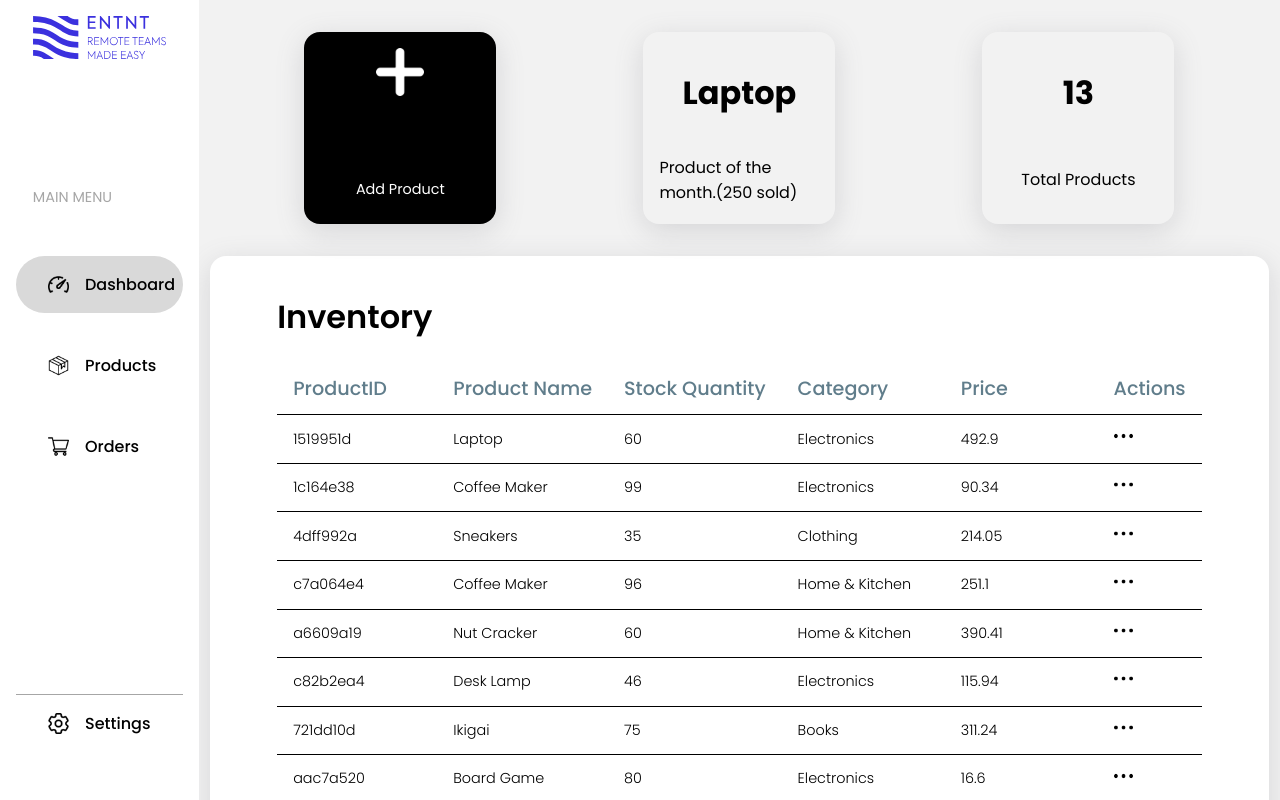
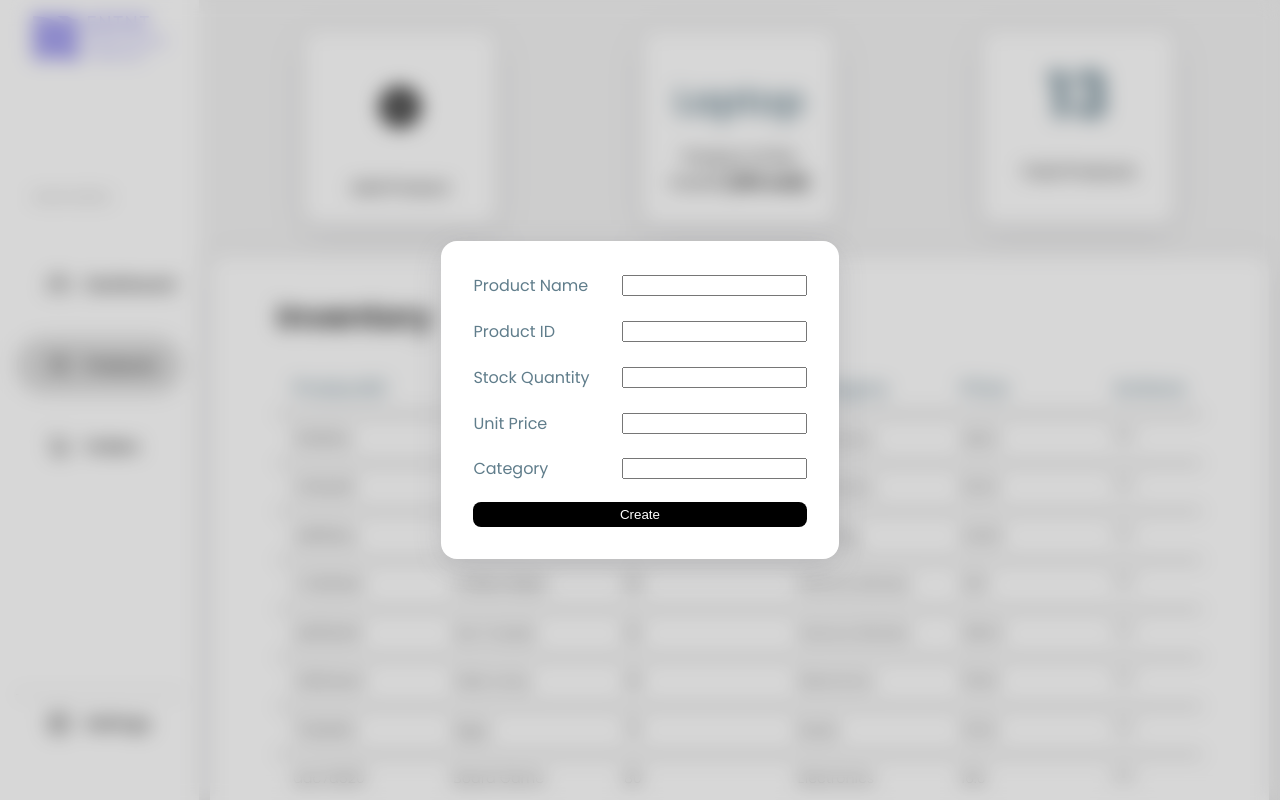
Before and after one commit to justShashank57/ultimate_erp, a React (Create React App) app: page /products in a window 1280 px wide. Both pictures are taken after a click on the element "Add Product". Built offline with nearby package versions, Linux system fonts and the light colour scheme.

Commit message:
Desktop version completed

```diff
--- a/public/style.css
+++ b/public/style.css
@@ -290,7 +290,7 @@
     backdrop-filter: blur(10px);
     z-index: 3;
 }
-#layerRoot div{
+#layerRoot>div{
     background-color: var(--color-white);
     padding: 2rem;
     border-radius: 1rem;
@@ -347,9 +347,8 @@
     border-radius: 1rem;
     height: 10rem;
     display: flex;
-    flex-direction: column;
     align-items: center;
-    justify-content: space-between;
+    /* justify-content: space-between; */
     padding: 1rem;
 }
 .edit{
@@ -390,15 +389,70 @@
     box-shadow: rgba(100, 100, 111, 0.2) 0px 7px 29px 0px;
 }
 #add{
-    background-color: black;
+    background-color: white;
     display: flex;
     flex-direction: column;
     align-items: center;
-    justify-content: center;
+    justify-content:end;
+    gap: 2.5rem;
+}
+#add img{
+    width: 2.5rem;
 }
 #add p{
-    color: white;
     margin: 0;
     padding: 0.5rem;
-    font-size: 0.9rem;
+    font-size: 1rem;
 }
+#pom{
+    display: flex;
+    flex-direction: column;
+    background-color: white;
+}
+#pom h1{
+     font-size: 2.3rem;
+     font-weight: 600;
+     color: var(--color-blue-grey);
+     margin-bottom: 0;
+}
+#pom p{
+    text-align: center;
+}
+#totalProducts{
+    display: flex;
+    flex-direction: column;
+    background-color: white;
+}
+#totalProducts h1{
+    font-size: 4rem;
+    margin: 0;
+    color: var(--color-blue-grey);
+}
+#addProducts{
+    display: flex;
+    flex-direction: column;
+    gap: 1.3rem;
+}
+#addProducts>div{
+    display: flex;
+    justify-content: space-between;
+    align-items: center;
+    gap: 2rem;
+}
+.inputNames{
+    color: var(--color-blue-grey);
+    margin: 0;
+}
+#createProduct{
+    background-color: var(--color-primary-text);
+    color: white;
+    border: none;
+    padding: 0.3rem 1rem;
+    border-radius: 0.5rem;
+    cursor: pointer;
+}
+#fill{
+    font-size: 0.8rem;
+    color: var(--color-error);
+    text-align: center;
+}
--- a/src/Components/Navbar.jsx
+++ b/src/Components/Navbar.jsx
@@ -1,13 +1,30 @@
-import React from 'react'
-import { Link } from 'react-router-dom';
+import React, { useEffect } from 'react'
+import { Link, useLocation } from 'react-router-dom';
 
 
 function Navbar() {
+
   const [selected,setSelected] = React.useState(0);
+  const location = useLocation();
+  useEffect(()=>{
+        switch(location.pathname){
+          case '/':
+            setSelected(0)
+            break;
+          case '/products':
+            setSelected(1)
+            break;
+          case '/orders':
+            setSelected(2)
+            break;
+          default:
+            break;
+        }
+  },[location])
   function handleSelected(event){
            let k = parseInt(event.currentTarget.getAttribute('data-key'));
            setSelected(k);
-          //  console.log(k);
+          //  console.log(k)
   }
   return (
     <div id='left_child'>
--- a/src/Pages/Products.jsx
+++ b/src/Pages/Products.jsx
@@ -4,17 +4,51 @@
 
 function Products() {
   const[data,setData] = React.useState(mockProducts);
+  const[showLayer,setShowLayer] = React.useState(false);
+  function handleLayer(event){
+     if(event.currentTarget===event.target){
+          setShowLayer(false);
+     }
+  }
+function addProduct(){
+       // Grabbing the input values directly
+       const productName = document.querySelector(".addInputs[type='text'][name='productName']").value;
+       const productId = document.querySelector(".addInputs[type='text'][name='productId']").value;
+       const stockQuantity = document.querySelector(".addInputs[type='text'][name='stockQuantity']").value;
+       const unitPrice = document.querySelector(".addInputs[type='text'][name='unitPrice']").value;
+       const category = document.querySelector(".addInputs[type='text'][name='category']").value;
 
+       if (productName && productId && stockQuantity && unitPrice && category) {
+         const formdata = {
+           name:productName,
+           productId,
+           stockQuantity: parseInt(stockQuantity, 10),
+           price: parseFloat(unitPrice),
+           category
+         };
+
+         const newData = [...data, formdata];
+         setData(newData);
+
+         document.querySelectorAll(".addInputs").forEach(input => {
+           input.value = "";
+         });
+
+         setShowLayer(false);
+       } else {
+             document.getElementById("fill").style.display = "block";
+       }
+}
   return (
     <div id='productRoot'>
          <div id='boxesRoot'>
-              <div id='add' style={{cursor:"pointer"}}>
-                   <img style={{width:"3rem"}} src="add.png" alt="plus_sign" />
+              <div onClick={()=>setShowLayer(true)} id='add' style={{cursor:"pointer"}}>
+                   <img src="plus.png" alt="plus_sign" />
                    <p>Add Product</p>
               </div>
               <div id='pom'>
                  <h1>Laptop</h1>
-                 <p>Product of the month.(250 sold)</p>
+                 <p>Product of the month.<b>(250 sold)</b></p>
               </div>
               <div id='totalProducts'>
                  <h1>{data.length}</h1>
@@ -25,6 +59,35 @@
               <h1 id='invent'>Inventory</h1>
               <ProductTable data={data} setData={setData}/>
          </div>
+         {
+           showLayer &&
+           <div id='layerRoot' onClick={handleLayer}>
+                <div id='addProducts'>
+                     <div>
+                          <p className='inputNames'>Product Name</p>
+                          <input className='addInputs' name='productName' type="text" />
+                     </div>
+                     <div>
+                          <p className='inputNames'>Product ID</p>
+                         <input className='addInputs' name='productId' type="text" />
+                     </div>
+                     <div>
+                          <p className='inputNames'>Stock Quantity</p>
+                         <input className='addInputs' name='stockQuantity' type="text" />
+                     </div>
+                     <div>
+                          <p className='inputNames'>Unit Price</p>
+                         <input className='addInputs' name='unitPrice' type="text" />
+                     </div>
+                     <div>
+                          <p className='inputNames'>Category</p>
+                         <input className='addInputs' name='category' type="text" />
+                     </div>
+                     <div style={{display:"none"}} id='fill'>*Please fill all the fields*</div>
+                     <button id='createProduct' onClick={addProduct}>Create</button>
+                </div>
+           </div>
+         }
     </div>
   )
 }
```
Also changed, not shown: public/plus.png (added).
